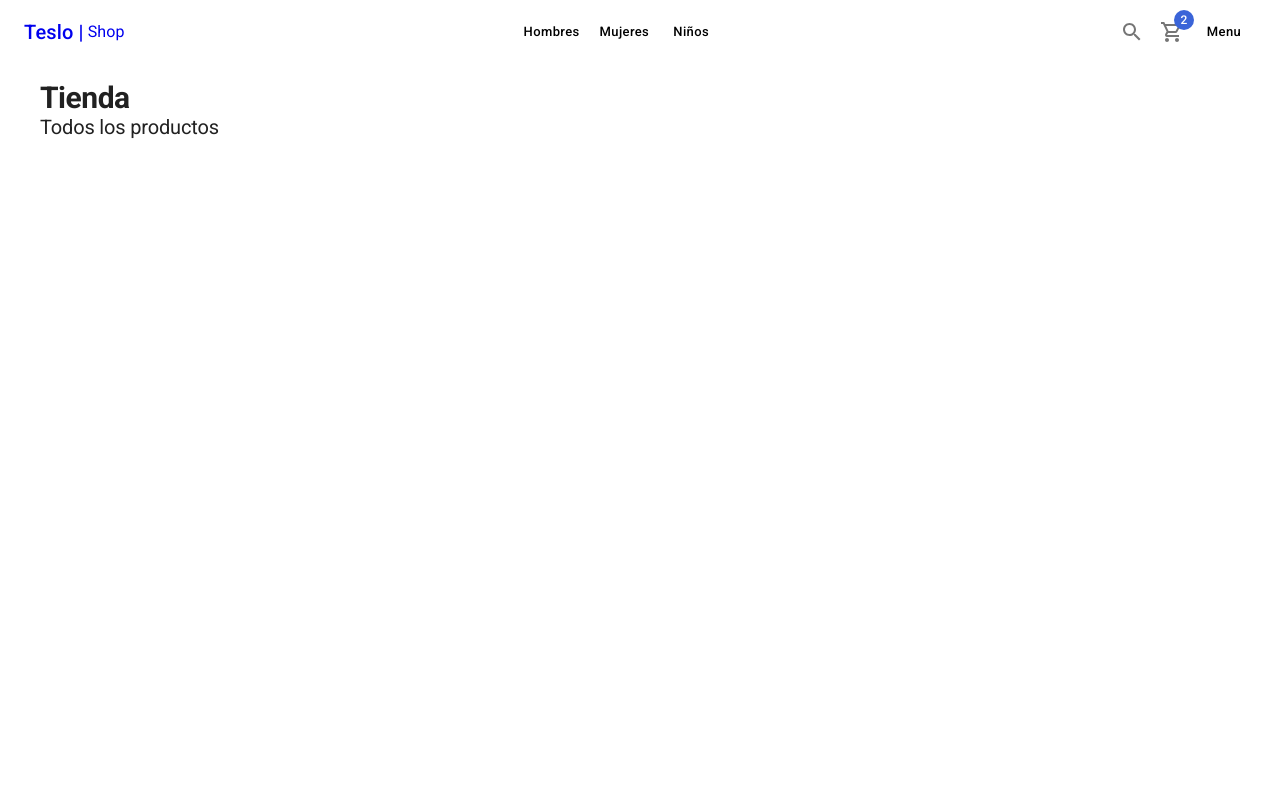
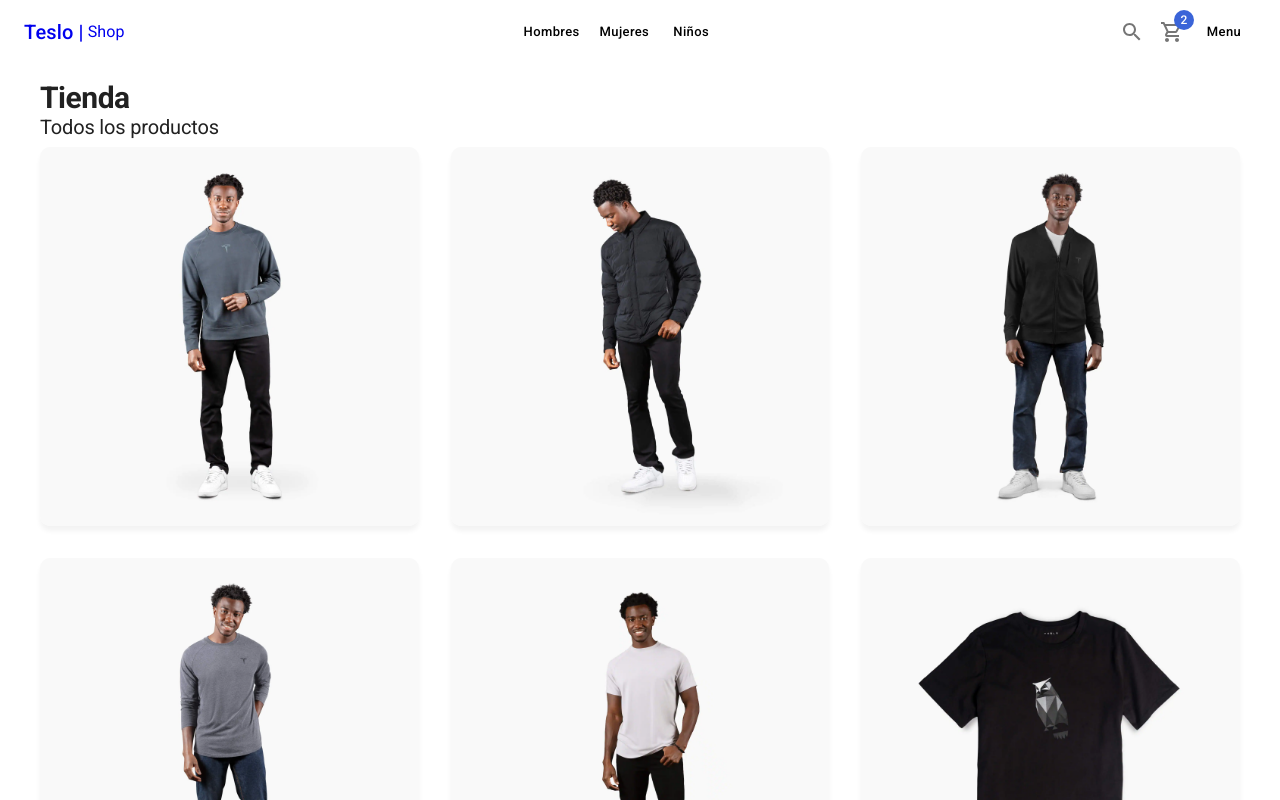
Before and after one commit to sergio1599/teslo-shop, a Next.js app: page / in a window 1280 px wide. Shown: the top 800 px of the page. Built offline with nearby package versions, Linux system fonts and the light colour scheme.

Commit message:
code formating changes

```diff
--- a/pages/_document.tsx
+++ b/pages/_document.tsx
@@ -4,7 +4,7 @@ import Document, {
   Head,
   Main,
   NextScript,
-} from "next/document";
+} from 'next/document';
 
 class MyDocument extends Document {
   static async getInitialProps(ctx: DocumentContext) {
--- a/pages/index.tsx
+++ b/pages/index.tsx
@@ -1,19 +1,42 @@
-import type { NextPage } from "next";
-import { ShopLayout } from "../components/layouts";
-import { Typography } from "@mui/material";
+import type { NextPage } from 'next';
+import { ShopLayout } from '../components/layouts';
+import {
+  Card,
+  CardActionArea,
+  CardMedia,
+  Grid,
+  Typography,
+} from '@mui/material';
+import { initialData } from '../database/products';
 
 const Home: NextPage = () => {
   return (
     <ShopLayout
-      title={"TesloShop - Home"}
-      pageDescription={"Encuentra los mejores productos aquí"}
+      title={'TesloShop - Home'}
+      pageDescription={'Encuentra los mejores productos aquí'}
     >
       <Typography variant="h1" component="h1">
         Tienda
       </Typography>
-      <Typography variant="h2" sx={{mb:1}}>
+      <Typography variant="h2" sx={{ mb: 1 }}>
         Todos los productos
       </Typography>
+      <Grid container spacing={4}>
+        {initialData.products.map((product) => (
+          <Grid item xs={6} sm={4} key={product.slug}>
+            <Card>
+              <CardActionArea>
+                <CardMedia
+                  component="img"
+                  image={`products/${product.images[0]}`}
+                  alt={product.title}
+                />
+              </CardActionArea>
+            </Card>
+          </Grid>
+        ))}
+        <Grid item></Grid>
+      </Grid>
     </ShopLayout>
   );
 };
```
Also changed, not shown: components/layouts/ShopLayout.tsx (+9 -7 lines), components/ui/NavBar.tsx (+5 -5 lines), pages/404.tsx (+8 -6 lines), pages/_app.tsx (+5 -5 lines).
